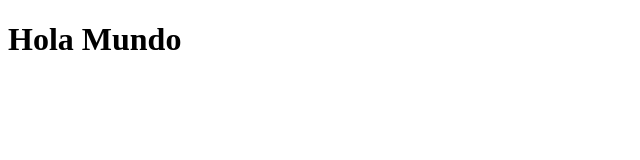
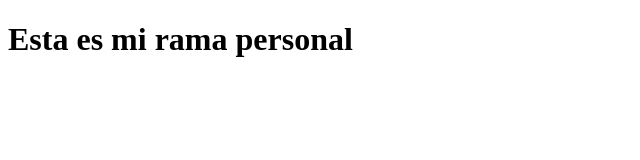
Before and after one commit to Betomx45/DesarrolloWebIntegral, a plain HTML site: page Index.html in a window 1280 px wide. Shown: the whole page, without its empty margins (0-640 px from the left). Drawn offline with Linux system fonts and the light colour scheme.

Commit message:
subiendo cambios

```diff
--- a/Index.html
+++ b/Index.html
@@ -7,6 +7,6 @@
     <title>Documento de prueba para gitHub</title>
 </head>
 <body>
-    <h1>Hola Mundo</h1>
+    <h1>Esta es mi rama personal</h1>
 </body>
 </html>
```
